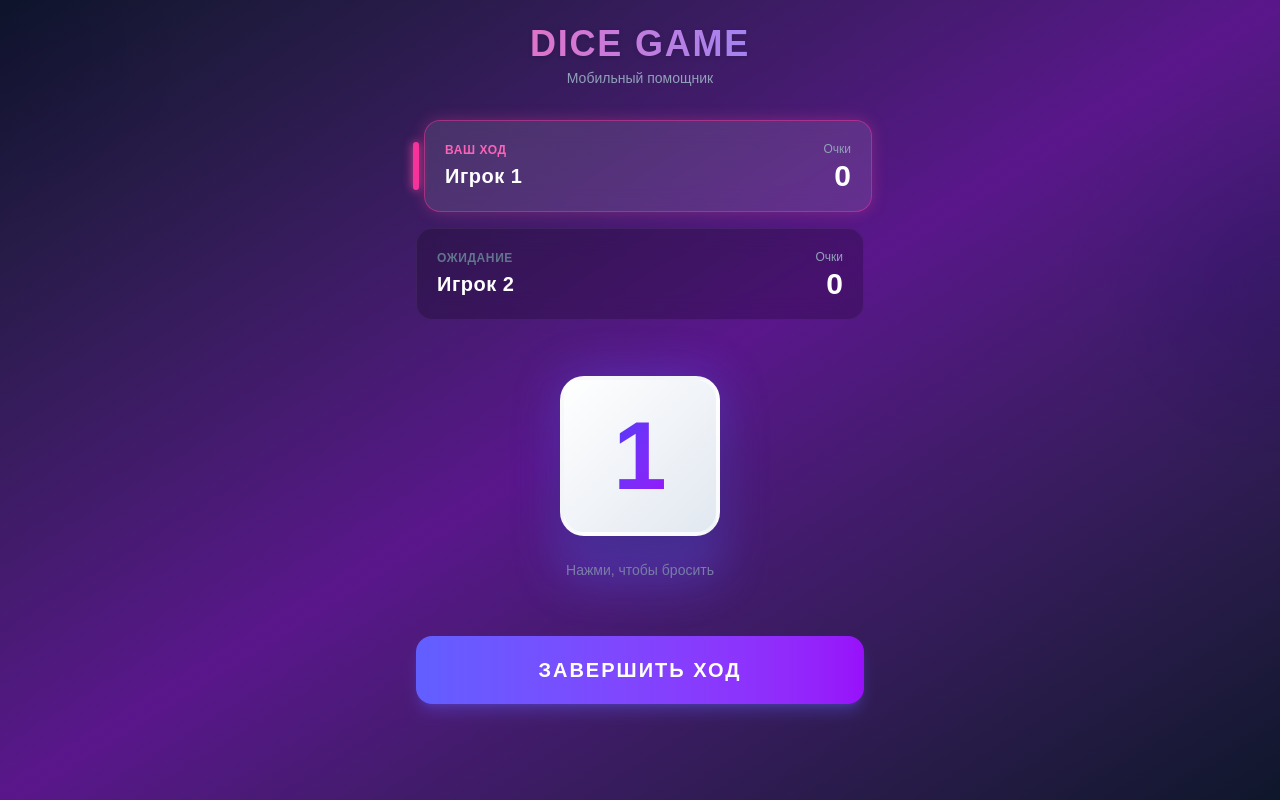
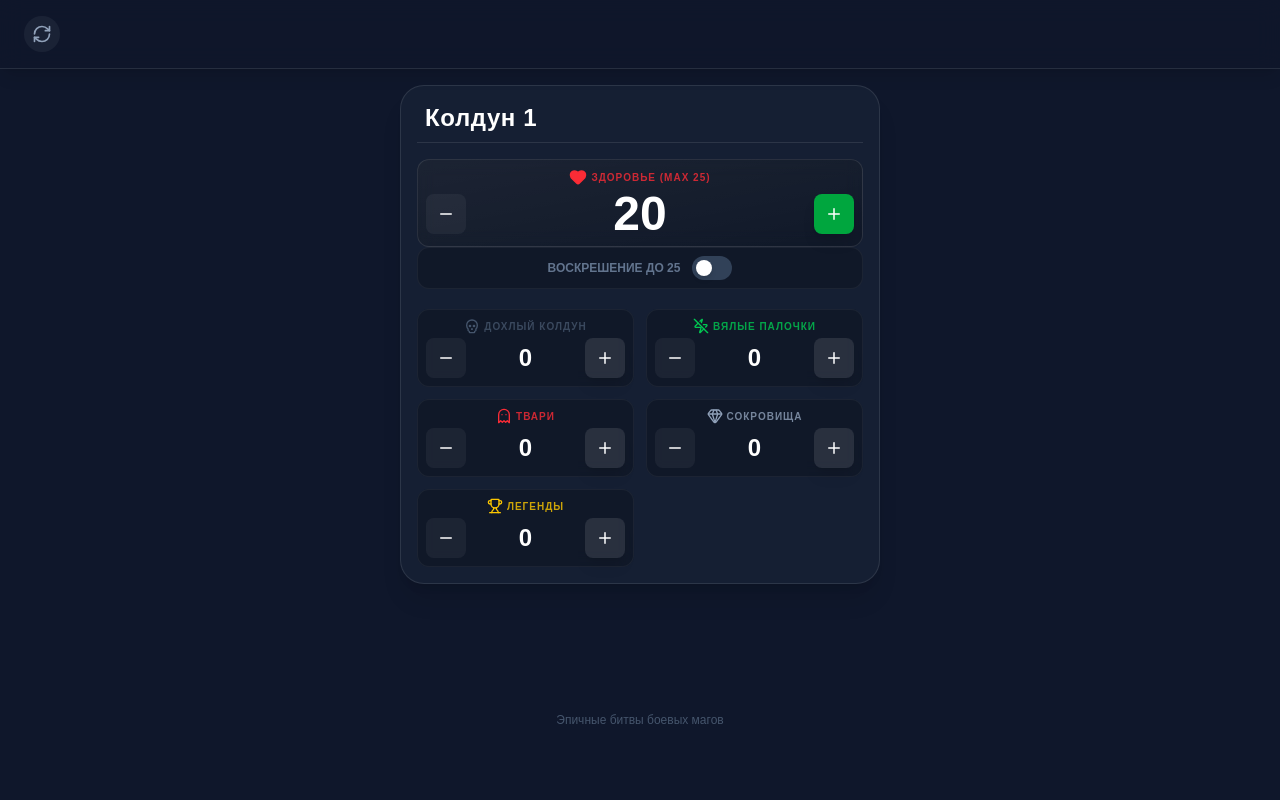
Before and after one commit to stepan41k/ESBM-tool, a React (Vite) app: page / in a window 1280 px wide. Built offline with nearby package versions, Linux system fonts and the light colour scheme.

Commit message:
create main functional

```diff
--- a/package.json
+++ b/package.json
@@ -15,6 +15,7 @@
 	"dependencies": {
 		"clsx": "^2.1.1",
 		"framer-motion": "^12.23.26",
+		"lucide-react": "^0.562.0",
 		"react": "^19.2.0",
 		"react-dom": "^19.2.0",
 		"tailwind-merge": "^3.4.0"
--- a/src/App.tsx
+++ b/src/App.tsx
@@ -1,49 +1,37 @@
 import { GameProvider, useGame } from './context/GameContext'
-import { Dice } from './components/Dice'
 import { PlayerCard } from './components/PlayerCard'
+import { RefreshCw } from 'lucide-react'
 
 const GameBoard = () => {
-	const { players, activePlayerIdx, nextTurn } = useGame()
+	const { players, resetGame } = useGame()
 
 	return (
-		// Фон с градиентом
-		<div className='min-h-screen w-full bg-gradient-to-br from-slate-900 via-purple-900 to-slate-900 flex flex-col items-center p-6 relative overflow-hidden'>
-			{/* Декоративные пятна на фоне */}
-			<div className='absolute top-[-10%] left-[-10%] w-64 h-64 bg-purple-600 rounded-full mix-blend-multiply filter blur-3xl opacity-20 animate-blob'></div>
-			<div className='absolute top-[20%] right-[-10%] w-64 h-64 bg-indigo-600 rounded-full mix-blend-multiply filter blur-3xl opacity-20 animate-blob animation-delay-2000'></div>
-
-			{/* Контент */}
-			<div className='w-full max-w-md z-10 flex flex-col h-full min-h-[85vh] justify-between'>
-				<header className='text-center mb-8'>
-					<h1 className='text-4xl font-black text-transparent bg-clip-text bg-gradient-to-r from-pink-400 to-indigo-400 tracking-wider drop-shadow-sm'>
-						DICE GAME
-					</h1>
-					<p className='text-slate-400 text-sm font-medium mt-1'>
-						Мобильный помощник
-					</p>
-				</header>
-
-				<div className='space-y-4'>
-					{players.map((player, idx) => (
-						<PlayerCard
-							key={player.id}
-							player={player}
-							isActive={idx === activePlayerIdx}
-						/>
-					))}
-				</div>
-
-				<div className='flex-grow flex flex-col items-center justify-center py-10'>
-					<Dice />
-				</div>
+		<div className='min-h-screen w-full bg-slate-900 pb-10'>
+			{/* Фиксированная шапка */}
+			<header className='sticky top-0 z-50 bg-slate-900/80 backdrop-blur-md border-b border-white/10 px-6 py-4 flex justify-between items-center shadow-lg'>
 
 				<button
-					onClick={nextTurn}
-					className='w-full bg-gradient-to-r from-indigo-500 to-purple-600 hover:from-indigo-600 hover:to-purple-700 text-white py-5 rounded-2xl font-bold text-xl shadow-lg shadow-indigo-500/30 active:scale-95 transition-all duration-200 uppercase tracking-widest'
+					onClick={() => {
+						if (confirm('Сбросить игру? Все счетчики вернутся к началу.'))
+							resetGame()
+					}}
+					className='p-2 bg-white/5 rounded-full text-slate-400 hover:text-white hover:bg-red-500/20 transition-all'
 				>
-					Завершить ход
+					<RefreshCw size={20} />
 				</button>
-			</div>
+			</header>
+
+			{/* Основной контент */}
+			<main className='p-4 max-w-lg mx-auto space-y-6'>
+				{players.map(player => (
+					<PlayerCard key={player.id} player={player} />
+				))}
+			</main>
+
+			{/* Нижняя надпись */}
+			<footer className='text-center text-slate-600 text-xs py-4'>
+				Эпичные битвы боевых магов
+			</footer>
 		</div>
 	)
 }
--- a/src/components/Dice.tsx
+++ /dev/null
@@ -1,38 +0,0 @@
-import { motion } from 'framer-motion'
-import { useGame } from '../context/GameContext'
-
-export const Dice = () => {
-	const { diceValue, isRolling, rollDice } = useGame()
-
-	return (
-		<div className='relative group'>
-			{/* Светящаяся подложка */}
-			<div className='absolute inset-0 bg-indigo-500 rounded-3xl blur-xl opacity-40 group-hover:opacity-60 transition-opacity duration-500'></div>
-
-			<motion.button
-				className='relative w-40 h-40 bg-gradient-to-br from-white to-slate-200 rounded-3xl shadow-2xl flex items-center justify-center border-4 border-white/50 z-10'
-				onClick={rollDice}
-				disabled={isRolling}
-				animate={
-					isRolling
-						? {
-								rotate: [0, 90, 180, 270, 360],
-								scale: [1, 0.9, 1.1, 0.95, 1],
-								borderRadius: ['24px', '50%', '24px'],
-						  }
-						: { rotate: 0 }
-				}
-				transition={{ duration: 0.6, ease: 'easeInOut' }}
-				whileTap={{ scale: 0.9 }}
-			>
-				<span className='text-8xl font-black text-transparent bg-clip-text bg-gradient-to-br from-indigo-600 to-purple-600 select-none'>
-					{isRolling ? '...' : diceValue}
-				</span>
-			</motion.button>
-
-			<p className='text-center text-slate-400 mt-6 text-sm font-medium animate-pulse'>
-				{isRolling ? 'Бросаем...' : 'Нажми, чтобы бросить'}
-			</p>
-		</div>
-	)
-}
--- a/src/components/PlayerCard.tsx
+++ b/src/components/PlayerCard.tsx
@@ -1,54 +1,129 @@
-import clsx from 'clsx'
+import { useGame } from '../context/GameContext'
+import type { Player, PlayerStats } from '../context/GameContext' // <--- Добавили "type"
+import { StatCounter } from './StatCounter'
+import { Heart, Skull, ZapOff, Ghost, Gem, Trophy, Sparkles } from 'lucide-react'
 import { motion } from 'framer-motion'
 
-interface Player {
-	id: number
-	name: string
-	score: number
-}
+export const PlayerCard = ({ player }: { player: Player }) => {
+	const { updateStat, toggleEpicResurrection } = useGame()
 
-interface PlayerCardProps {
-	player: Player
-	isActive: boolean
-}
+	const handleUpdate = (stat: keyof PlayerStats, delta: number) => {
+		updateStat(player.id, stat, delta)
+	}
 
-export const PlayerCard = ({ player, isActive }: PlayerCardProps) => {
 	return (
-		<motion.div
-			initial={{ opacity: 0, y: 20 }}
-			animate={{ opacity: 1, y: 0 }}
-			className={clsx(
-				'relative p-5 rounded-2xl flex justify-between items-center transition-all duration-300 border backdrop-blur-md',
-				isActive
-					? 'bg-white/10 border-pink-500/50 shadow-[0_0_15px_rgba(236,72,153,0.3)] translate-x-2'
-					: 'bg-black/20 border-white/5 opacity-70'
-			)}
-		>
-			{/* Индикатор активного игрока */}
-			{isActive && (
-				<div className='absolute -left-3 top-1/2 -translate-y-1/2 w-1.5 h-12 bg-pink-500 rounded-full shadow-[0_0_10px_#ec4899]' />
-			)}
-
-			<div className='flex flex-col'>
-				<span
-					className={clsx(
-						'text-xs font-bold uppercase tracking-wider mb-1',
-						isActive ? 'text-pink-400' : 'text-slate-500'
-					)}
-				>
-					{isActive ? 'Ваш ход' : 'Ожидание'}
-				</span>
-				<h3 className='font-bold text-xl text-white tracking-wide'>
+		<div className='w-full bg-slate-800/50 rounded-3xl p-4 border border-white/10 shadow-xl mb-6 last:mb-24'>
+			{/* Заголовок с именем */}
+			<div className='mb-4 px-2 border-b border-white/10 pb-2'>
+				<h3 className='text-2xl font-black text-white tracking-wide'>
 					{player.name}
 				</h3>
 			</div>
 
-			<div className='flex flex-col items-end'>
-				<span className='text-xs text-slate-400 mb-1'>Очки</span>
-				<span className='text-3xl font-black text-white tabular-nums leading-none'>
-					{player.score}
-				</span>
+			{/* Сетка счетчиков */}
+			<div className='grid grid-cols-2 gap-3'>
+				{/* Жизни (HP) - Главный блок */}
+				<div className='col-span-2 mb-2'>
+					<StatCounter
+						label='Здоровье (MAX 25)'
+						value={player.hp}
+						icon={
+							<Heart size={18} fill={player.hp > 0 ? 'currentColor' : 'none'} />
+						}
+						colorClass='text-red-500'
+						onIncrement={() => handleUpdate('hp', 1)}
+						onDecrement={() => handleUpdate('hp', -1)}
+						isMain={true}
+					/>
+
+					{/* --- ПЕРЕКЛЮЧАТЕЛЬ ВОСКРЕШЕНИЯ --- */}
+					<div
+						onClick={() => toggleEpicResurrection(player.id)}
+						className='flex items-center justify-center gap-3 py-2 px-3 rounded-xl bg-black/20 cursor-pointer border border-white/5 hover:bg-black/30 transition-colors'
+					>
+						<div
+							className={`text-xs font-bold uppercase transition-colors ${
+								player.hasEpicResurrection
+									? 'text-yellow-400'
+									: 'text-slate-500'
+							}`}
+						>
+							Воскрешение до 25
+						</div>
+
+						{/* Сам свитч */}
+						<div
+							className={`w-10 h-6 rounded-full p-1 transition-colors duration-300 flex ${
+								player.hasEpicResurrection ? 'bg-yellow-500' : 'bg-slate-700'
+							}`}
+						>
+							<motion.div
+								className='w-4 h-4 bg-white rounded-full shadow-md'
+								layout
+								transition={{ type: 'spring', stiffness: 700, damping: 30 }}
+								style={{
+									marginLeft: player.hasEpicResurrection ? 'auto' : '0',
+								}}
+							/>
+						</div>
+
+						{player.hasEpicResurrection && (
+							<Sparkles size={14} className='text-yellow-400 animate-pulse' />
+						)}
+					</div>
+					{/* -------------------------------- */}
+				</div>
+
+				{/* Жетоны дохлого колдуна */}
+				<StatCounter
+					label='Дохлый колдун'
+					value={player.deadWizards}
+					icon={<Skull size={16} />}
+					colorClass='text-slate-600'
+					onIncrement={() => handleUpdate('deadWizards', 1)}
+					onDecrement={() => handleUpdate('deadWizards', -1)}
+				/>
+
+				{/* Вялые палочки */}
+				<StatCounter
+					label='Вялые палочки'
+					value={player.limpWands}
+					icon={<ZapOff size={16} />}
+					colorClass='text-green-500'
+					onIncrement={() => handleUpdate('limpWands', 1)}
+					onDecrement={() => handleUpdate('limpWands', -1)}
+				/>
+
+				{/* Твари */}
+				<StatCounter
+					label='Твари'
+					value={player.creatures}
+					icon={<Ghost size={16} />}
+					colorClass='text-red-500'
+					onIncrement={() => handleUpdate('creatures', 1)}
+					onDecrement={() => handleUpdate('creatures', -1)}
+				/>
+
+				{/* Сокровища */}
+				<StatCounter
+					label='Сокровища'
+					value={player.treasures}
+					icon={<Gem size={16} />}
+					colorClass='text-slate-400'
+					onIncrement={() => handleUpdate('treasures', 1)}
+					onDecrement={() => handleUpdate('treasures', -1)}
+				/>
+
+				{/* Легенды */}
+				<StatCounter
+					label='Легенды'
+					value={player.legends}
+					icon={<Trophy size={16} />}
+					colorClass='text-yellow-400'
+					onIncrement={() => handleUpdate('legends', 1)}
+					onDecrement={() => handleUpdate('legends', -1)}
+				/>
 			</div>
-		</motion.div>
+		</div>
 	)
 }
--- /dev/null
+++ b/src/components/StatCounter.tsx
@@ -0,0 +1,97 @@
+import { useEffect, useRef } from 'react'
+import type { ReactNode } from 'react'
+import { Minus, Plus } from 'lucide-react'
+import { motion, useSpring, useTransform } from 'framer-motion'
+
+// Под-компонент для анимации чисел
+function AnimatedNumber({ value }: { value: number }) {
+	// Создаем пружинную анимацию
+	const spring = useSpring(value, { mass: 0.8, stiffness: 75, damping: 15 })
+	const display = useTransform(spring, current => Math.round(current))
+
+	useEffect(() => {
+		spring.set(value)
+	}, [value, spring])
+
+	// Используем ref для прямого изменения текста без ре-рендера React (оптимизация)
+	const ref = useRef<HTMLSpanElement>(null)
+
+	useEffect(() => {
+		const unsubscribe = display.on('change', latest => {
+			if (ref.current) {
+				ref.current.textContent = latest.toString()
+			}
+		})
+		return unsubscribe
+	}, [display])
+
+	return <span ref={ref}>{value}</span>
+}
+
+interface StatCounterProps {
+	label: string
+	value: number
+	icon: ReactNode
+	colorClass: string
+	onIncrement: () => void
+	onDecrement: () => void
+	isMain?: boolean
+}
+
+export const StatCounter = ({
+	label,
+	value,
+	icon,
+	colorClass,
+	onIncrement,
+	onDecrement,
+	isMain = false,
+}: StatCounterProps) => {
+	return (
+		<div
+			className={`flex flex-col items-center p-2 rounded-xl bg-black/20 backdrop-blur-sm border border-white/5 transition-colors ${
+				isMain
+					? 'col-span-2 sm:col-span-1 bg-gradient-to-br from-white/5 to-white/0 border-white/10'
+					: ''
+			}`}
+		>
+			<div className={`flex items-center gap-1 mb-1 ${colorClass}`}>
+				{icon}
+				<span className='text-[10px] font-bold uppercase tracking-widest opacity-80'>
+					{label}
+				</span>
+			</div>
+
+			<div className='flex items-center justify-between w-full gap-2'>
+				<motion.button
+					whileTap={{ scale: 0.8 }}
+					onClick={onDecrement}
+					className='w-10 h-10 flex items-center justify-center rounded-lg bg-white/5 hover:bg-white/10 text-white transition-colors active:bg-red-500/20'
+				>
+					<Minus size={18} />
+				</motion.button>
+
+				{/* Здесь выводим анимированное число */}
+				<div
+					className={`font-black tabular-nums ${
+						isMain ? 'text-5xl' : 'text-2xl'
+					} text-white flex justify-center w-24`}
+				>
+					<AnimatedNumber value={value} />
+				</div>
+
+				<motion.button
+					whileTap={{ scale: 0.8 }}
+					onClick={onIncrement}
+					className={`w-10 h-10 flex items-center justify-center rounded-lg text-white transition-colors shadow-lg ${
+						isMain
+							? 'bg-green-600 hover:bg-green-500'
+							: 'bg-white/10 hover:bg-white/20'
+					}`}
+				>
+					<Plus size={18} />
+				</motion.button>
+			</div>
+		</div>
+	)
+}
--- a/src/context/GameContext.tsx
+++ b/src/context/GameContext.tsx
@@ -1,70 +1,115 @@
 import { createContext, useContext, useState } from 'react'
 import type { ReactNode } from 'react'
 
-// Описываем типы
-interface Player {
+// Типы ресурсов
+export interface PlayerStats {
+	hp: number
+	deadWizards: number
+	limpWands: number
+	creatures: number
+	treasures: number
+	legends: number
+}
+
+export interface Player extends PlayerStats {
 	id: number
 	name: string
-	score: number
+	hasEpicResurrection: boolean // <--- НОВОЕ ПОЛЕ
 }
 
 interface GameContextType {
 	players: Player[]
-	activePlayerIdx: number
-	diceValue: number
-	isRolling: boolean
-	rollDice: () => void
-	nextTurn: () => void
+	updateStat: (playerId: number, stat: keyof PlayerStats, delta: number) => void
+	toggleEpicResurrection: (playerId: number) => void // <--- НОВАЯ ФУНКЦИЯ
+	resetGame: () => void
 }
 
 const GameContext = createContext<GameContextType | undefined>(undefined)
 
 export const GameProvider = ({ children }: { children: ReactNode }) => {
-	const [players, setPlayers] = useState<Player[]>([
-		{ id: 1, name: 'Игрок 1', score: 0 },
-		{ id: 2, name: 'Игрок 2', score: 0 },
-	])
-	const [activePlayerIdx, setActivePlayerIdx] = useState(0)
-	const [diceValue, setDiceValue] = useState(1)
-	const [isRolling, setIsRolling] = useState(false)
-
-	const rollDice = () => {
-		if (isRolling) return
-		setIsRolling(true)
-
-		setTimeout(() => {
-			const result = Math.floor(Math.random() * 6) + 1
-			setDiceValue(result)
-			setIsRolling(false)
-			updateScore(result)
-		}, 600)
+	const initialStats: PlayerStats = {
+		hp: 20,
+		deadWizards: 0,
+		limpWands: 0,
+		creatures: 0,
+		treasures: 0,
+		legends: 0,
 	}
 
-	const updateScore = (points: number) => {
+	const [players, setPlayers] = useState<Player[]>([
+		// Добавляем флаг false по умолчанию
+		{ id: 1, name: 'Колдун 1', ...initialStats, hasEpicResurrection: false },
+	])
+
+	// Переключатель свойства
+	const toggleEpicResurrection = (playerId: number) => {
 		setPlayers(prev =>
-			prev.map((p, idx) => {
-				if (idx === activePlayerIdx) {
-					return { ...p, score: p.score + points }
+			prev.map(p =>
+				p.id === playerId
+					? { ...p, hasEpicResurrection: !p.hasEpicResurrection }
+					: p
+			)
+		)
+	}
+
+	const updateStat = (
+		playerId: number,
+		stat: keyof PlayerStats,
+		delta: number
+	) => {
+		setPlayers(prev =>
+			prev.map(p => {
+				if (p.id !== playerId) return p
+
+				let newValue = p[stat] + delta
+
+				// ЛОГИКА ДЛЯ ЗДОРОВЬЯ
+				if (stat === 'hp') {
+					// СМЕРТЬ
+					if (newValue <= 0) {
+						setTimeout(() => {
+							setPlayers(currentPlayers =>
+								currentPlayers.map(cp => {
+									if (cp.id !== playerId) return cp
+
+									// <--- ПРОВЕРКА ФЛАГА ЗДЕСЬ
+									const targetHp = cp.hasEpicResurrection ? 25 : 20
+
+									return {
+										...cp,
+										hp: targetHp,
+										deadWizards: cp.deadWizards + 1,
+									}
+								})
+							)
+						}, 1000)
+
+						return { ...p, hp: 0 }
+					}
+
+					if (newValue > 25) newValue = 25
+				} else {
+					if (newValue < 0) newValue = 0
 				}
-				return p
+
+				return { ...p, [stat]: newValue }
 			})
 		)
 	}
 
-	const nextTurn = () => {
-		setActivePlayerIdx(prev => (prev + 1) % players.length)
+	const resetGame = () => {
+		setPlayers(prev =>
+			prev.map(p => ({
+				...p,
+				...initialStats,
+				hasEpicResurrection: false, // Сбрасываем и этот флаг
+			}))
+		)
 	}
 
 	return (
 		<GameContext.Provider
-			value={{
-				players,
-				activePlayerIdx,
-				diceValue,
-				isRolling,
-				rollDice,
-				nextTurn,
-			}}
+			value={{ players, updateStat, toggleEpicResurrection, resetGame }}
 		>
 			{children}
 		</GameContext.Provider>
@@ -73,8 +118,6 @@ export const GameProvider = ({ children }: { children: ReactNode }) => {
 
 export const useGame = () => {
 	const context = useContext(GameContext)
-	if (!context) {
-		throw new Error('useGame must be used within a GameProvider')
-	}
+	if (!context) throw new Error('useGame must be used within a GameProvider')
 	return context
 }
```
Also changed, not shown: 1 other file (tests, documents, lock files or other folders).
